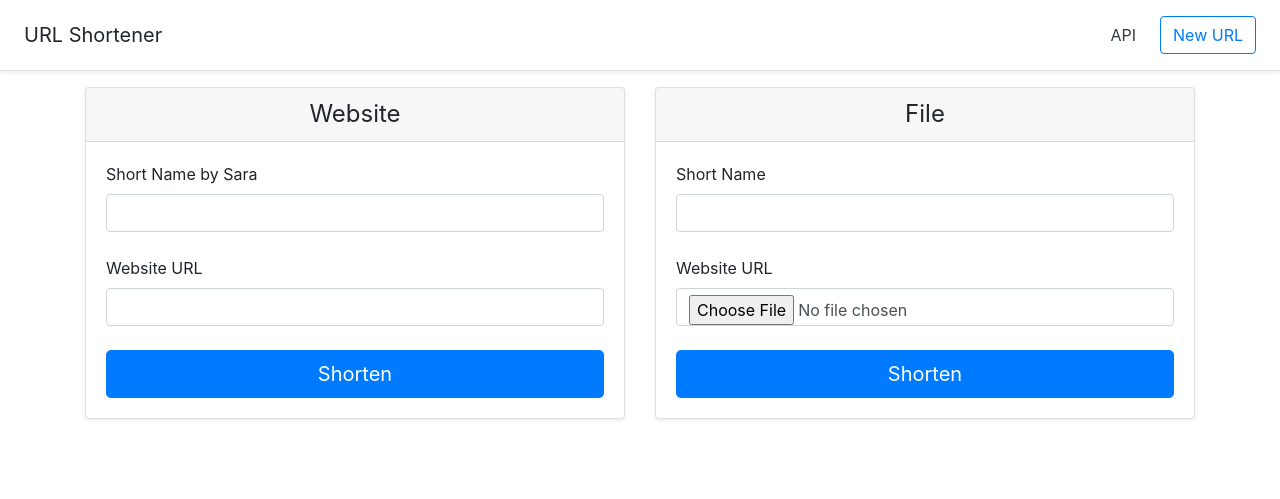
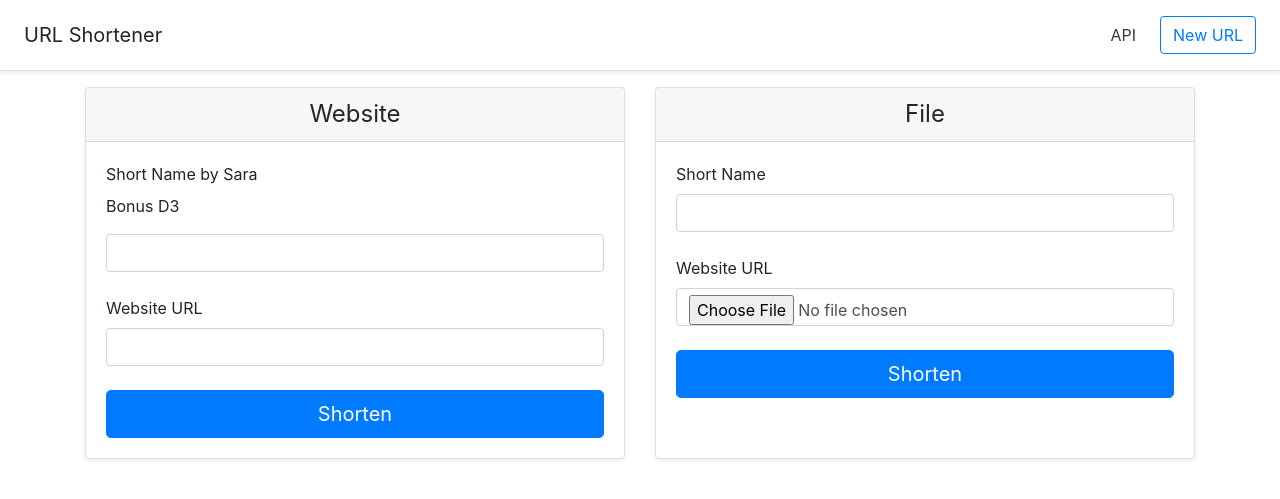
Before and after one commit to SaraGurungLABS01/Deployment_3, a Flask app: page / in a window 1280 px wide. Shown: the top 499 px of the page. Run offline with Flask 2, Linux system fonts and the light colour scheme; some libraries are stand-ins or nearby versions.

Commit message:
Update home.html

```diff
--- a/templates/home.html
+++ b/templates/home.html
@@ -14,6 +14,7 @@
       <div class="card-body">
         <form action="your-url" method="post">
           <label for="code">Short Name by Sara</label>
+          <p>Bonus D3</p>
           <input type="text" class="form-control" name="code" id="code" value="" required>
           <br>
           <label for="url">Website URL</label>
```
